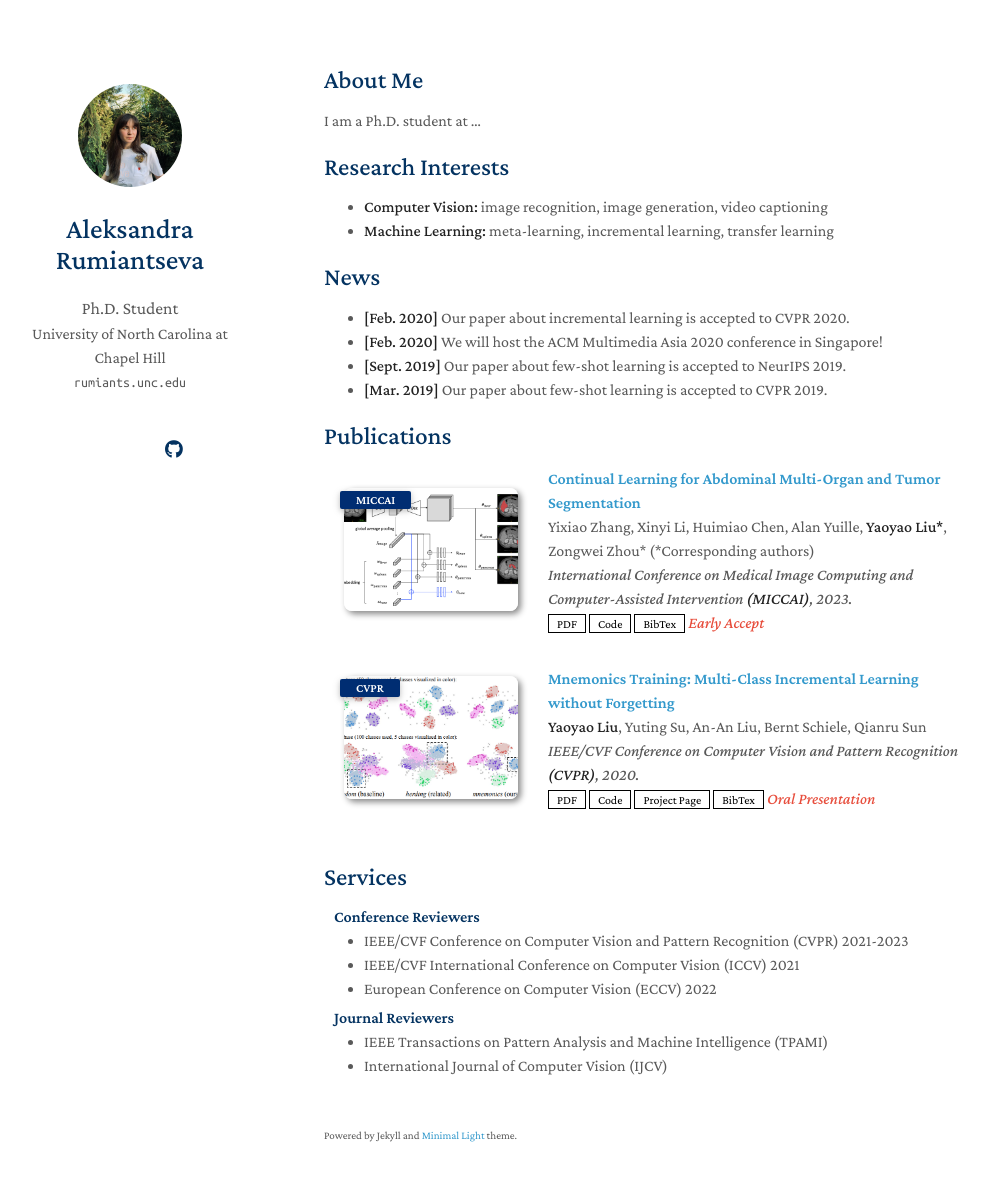
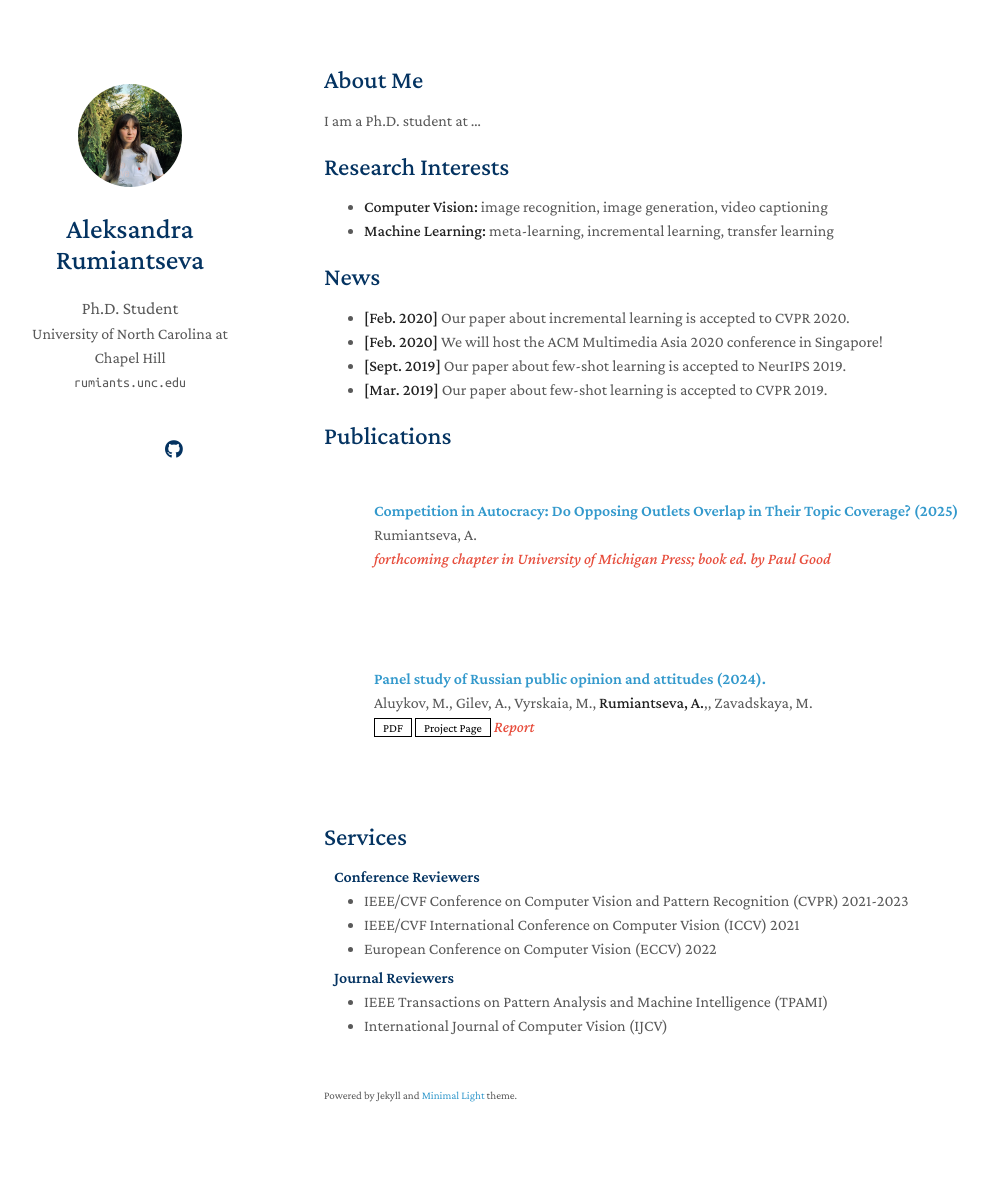
Before and after one commit to dimvdali/dimvdali.github.io, a Jekyll site: the page built from index.md, in a window 1280 px wide and 1216 px high. Shown: the top 1181 px of the window, without its empty margins (146-1135 px from the left). Built offline with Jekyll 4.4.1, drawn with Linux system fonts in a browser that asks for light colours; a style sheet for code colours, icons or effects is not loaded; our own code applies the rules of GitHub Pages for plain Markdown files.

Commit message:
update publications

```diff
--- a/_data/publications.yml
+++ b/_data/publications.yml
@@ -1,22 +1,11 @@
 main:
 
-  - title: Continual Learning for Abdominal Multi-Organ and Tumor Segmentation
-    authors: Yixiao Zhang, Xinyi Li, Huimiao Chen, Alan Yuille, <strong>Yaoyao Liu*</strong>, Zongwei Zhou* (*Corresponding authors)
-    conference_short: MICCAI
-    conference: International Conference on Medical Image Computing and Computer-Assisted Intervention <strong>(MICCAI)</strong>, 2023.
-    pdf: https://arxiv.org/pdf/2306.00988.pdf
-    code: https://github.com/MrGiovanni/ContinualLearning
-    bibtex: https://bib.yliu.me/MICCAI23.txt
-    image: ./assets/img/teaser_example_2.png
-    notes: Early Accept
+  - title:  "Competition in Autocracy: Do Opposing Outlets Overlap in Their Topic Coverage? (2025)"
+    authors: Rumiantseva, A.
+    notes: forthcoming chapter in University of Michigan Press; book ed. by Paul Good
 
-  - title: "Mnemonics Training: Multi-Class Incremental Learning without Forgetting"
-    authors: <strong>Yaoyao Liu</strong>, Yuting Su, An-An Liu, Bernt Schiele, Qianru Sun
-    conference_short: CVPR
-    conference: IEEE/CVF Conference on Computer Vision and Pattern Recognition <strong>(CVPR)</strong>, 2020.
-    pdf: https://arxiv.org/pdf/2002.10211.pdf
-    code: https://github.com/yaoyao-liu/class-incremental-learning/tree/main/mnemonics-training
+  - title: "Panel study of Russian public opinion and attitudes (2024)."
+    authors: Aluykov, M., Gilev, A., Vyrskaia, M., <strong>Rumiantseva, A.</strong>,, Zavadskaya, M.
+    pdf: https://osf.io/preprints/osf/ek8wy_v1
     page: https://class-il.mpi-inf.mpg.de/mnemonics/
-    bibtex: https://class-il.mpi-inf.mpg.de/mnemonics/
-    notes: Oral Presentation
-    image: ./assets/img/teaser_example.png
+    notes: Report
```
